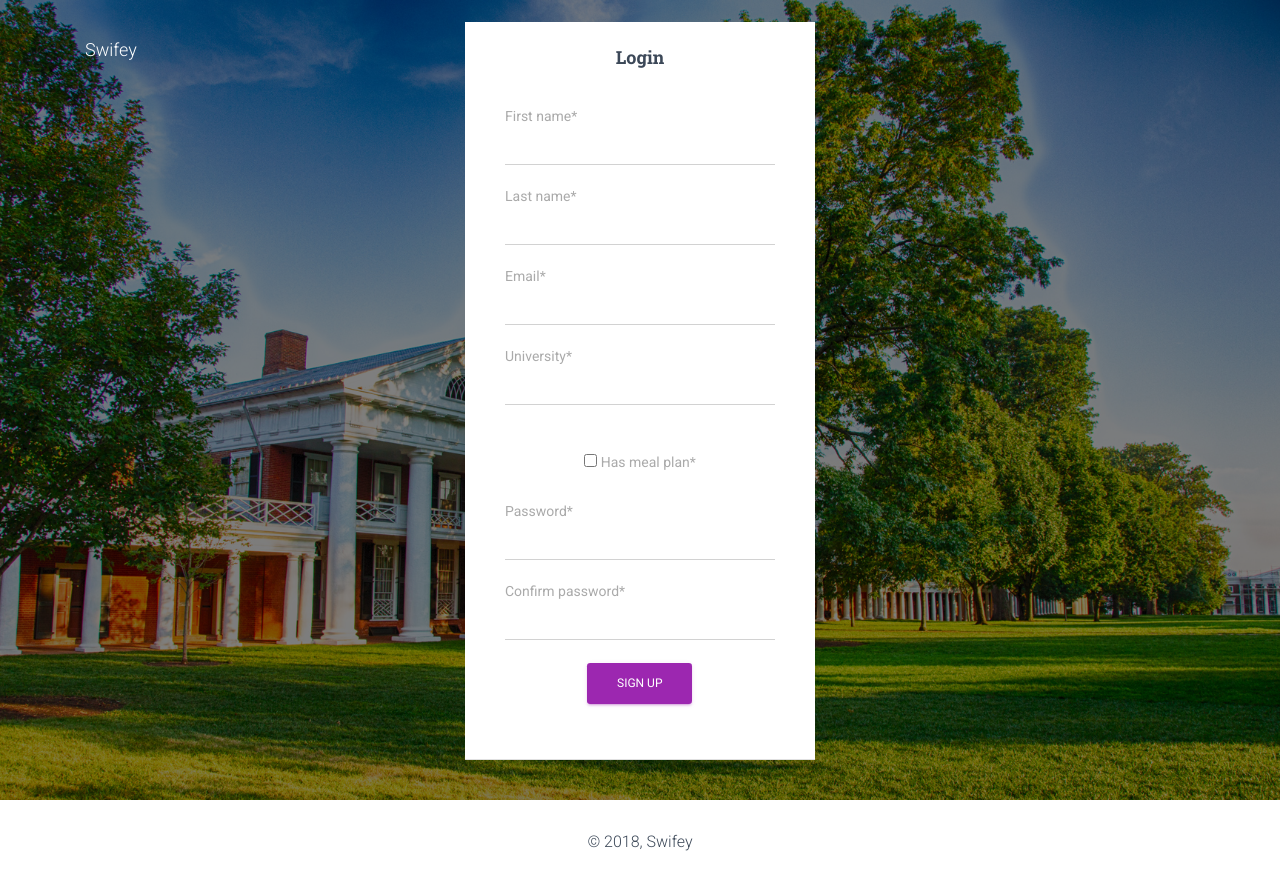
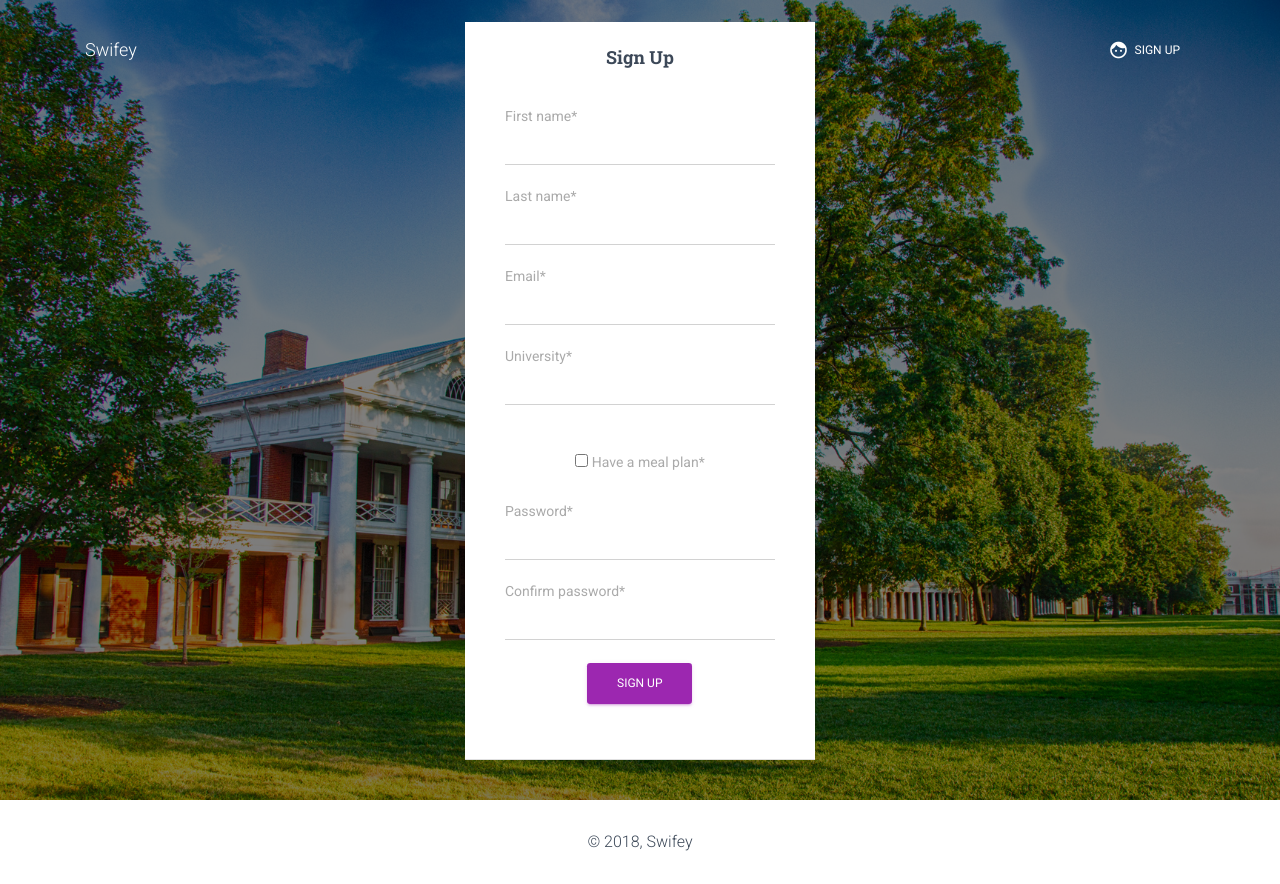
Before and after one commit to Zane-/swifey, a Django app: page /signup/ in a window 1280 px wide. Run offline with Django 3.2, Linux system fonts and the light colour scheme; some libraries are stand-ins or nearby versions.

Commit message:
Minor changes. Added error if login credentials are invalid and some html changes in forms.html.

```diff
--- a/web/app/forms.py
+++ b/web/app/forms.py
@@ -13,18 +13,27 @@ class LoginForm(forms.Form):
         self.helper = FormHelper()
         self.helper.form_id = 'login'
         self.helper.form_class = 'from-horizontal'
-        self.helper.label_class = 'col-lg-2'
-        self.helper.field_class = 'col-lg-6'
+        self.helper.label_class = 'col-lg-12'
+        self.helper.field_class = 'col-lg-12'
         self.helper.form_method = 'post'
         self.helper.form_action = 'login'
         self.helper.add_input(Submit('submit', 'Login'))
+
+    def clean(self):
+        cleaned_data = super().clean()
+        email = cleaned_data.get('email')
+        password = cleaned_data.get('password')
+        data = {'email': email, 'password': password}
+        req = requests.post('http://exp-api:8000/api/login/', data=data)
+        if req.status_code != 200:
+            raise forms.ValidationError('Invalid email address/password.')
 
 class SignupForm(forms.Form):
     first_name = forms.CharField(max_length=30)
     last_name = forms.CharField(max_length=30)
     email = forms.EmailField(max_length=30)
     university = forms.CharField(max_length=60)
-    has_meal_plan = forms.BooleanField()
+    have_a_meal_plan = forms.BooleanField()
     password = forms.CharField(widget=forms.PasswordInput())
     confirm_password = forms.CharField(widget=forms.PasswordInput())
 
--- a/web/app/templates/app/form.html
+++ b/web/app/templates/app/form.html
@@ -2,6 +2,16 @@
 {% load static %}
 {% load crispy_forms_tags %}
 {% crispy form form.helper %}
+
+{% block navbar %}
+<ul class="navbar-nav ml-auto">
+		<li class="nav-item">
+		  <a class="nav-link" href="{% url 'sign_up' %}">
+			<i class="material-icons">face</i> Sign Up
+		  </a>
+		</li>
+	  </ul>
+{% endblock %}
 
 {% block main %}
 <div class="page-header header-filter" style="background-image: url('{% static "web/materialkit/assets/img/uvalogin.jpg" %}'); background-size: cover; background-position: top center;">
@@ -11,7 +21,7 @@
             <form class="form" method="post" action="">
 				{% csrf_token %}
               <div class="card-header card-header-primary text-center">
-                <h4 class="card-title">Login</h4>
+                <h4 class="card-title">{{ title }}</h4>
               <div class="card-body">
 					{% crispy form %}
 			  </div>
--- a/web/app/views.py
+++ b/web/app/views.py
@@ -49,8 +49,8 @@ def login(request):
 
     return render(request, 'app/form.html', {
          'form': form,
-         'loginPage': loginPage
-
+         'loginPage': loginPage,
+         'title': 'Login',
          })
 
 
@@ -101,7 +101,8 @@ def sign_up(request):
 
     return render(request, 'app/form.html', {
          'form': form,
-         'loginPage': loginPage
+         'loginPage': loginPage,
+         'title': 'Sign Up',
          })
 
 
```
